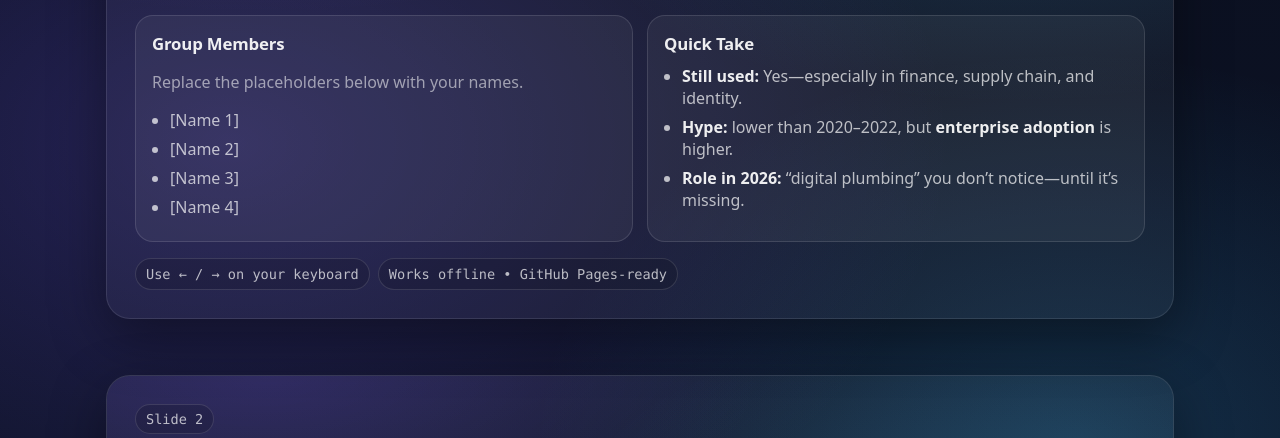
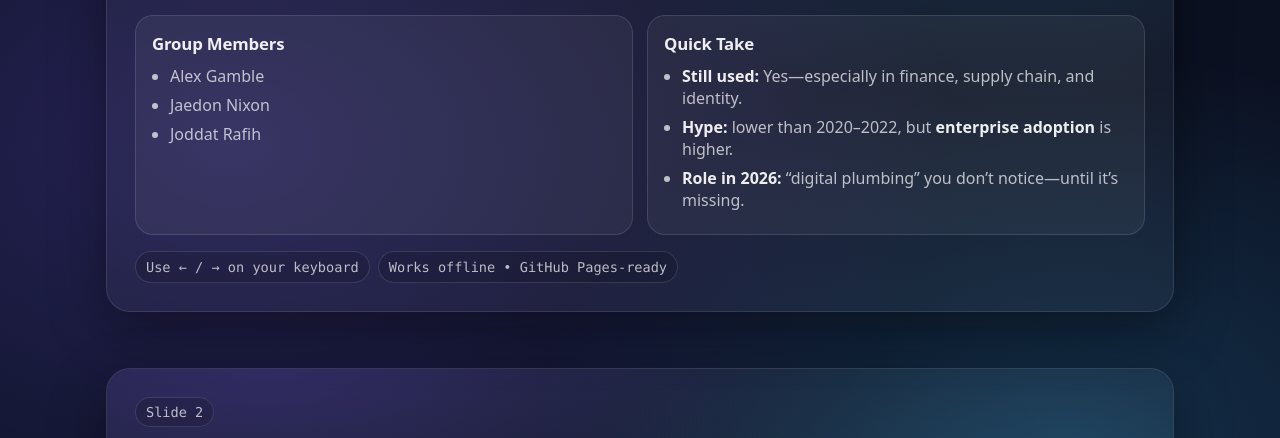
Before and after one commit to JollyOscar/Blockchain-Presentation, a plain HTML site: page index.html in a window 1280 px wide. Shown: the part 304-742 px from the top of the page. Drawn offline with Linux system fonts and the light colour scheme.

Commit message:
Add group member names

```diff
--- a/index.html
+++ b/index.html
@@ -51,12 +51,10 @@
         <div class="grid grid--2">
           <div class="card">
             <h2 class="card__title">Group Members</h2>
-            <p class="muted">Replace the placeholders below with your names.</p>
             <ul class="list">
-              <li>[Name 1]</li>
-              <li>[Name 2]</li>
-              <li>[Name 3]</li>
-              <li>[Name 4]</li>
+              <li>Alex Gamble</li>
+              <li>Jaedon Nixon</li>
+              <li>Joddat Rafih</li>
             </ul>
           </div>
 
```
Also changed, not shown: 1 other file.
